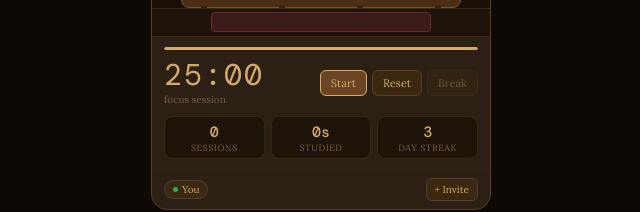
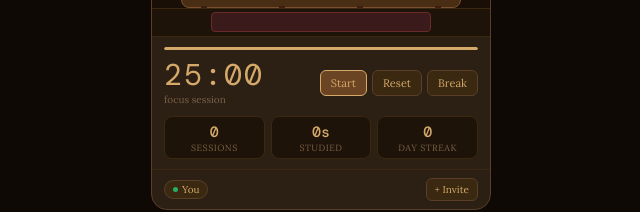
Before and after one commit to DirtOrMud/funzies, a React (Vite) app: page / in a window 1280 px wide. Shown: the part 414-626 px from the top of the page, without its empty margins (319-959 px from the left). Built offline with nearby package versions, Linux system fonts and the light colour scheme; no server answers; the database is empty.

Commit message:
fix break button again

```diff
--- a/src/components/TimerPanel.jsx
+++ b/src/components/TimerPanel.jsx
@@ -14,7 +14,7 @@ function fmtTotal(s) {
 
 export default function TimerPanel({
   seconds, running, onBreak, sessions, totalSecs,
-  statusMsg, progress, toggle, reset, startBreak,
+  statusMsg, progress, toggle, reset, startBreak, lifetimeStats,
 }) {
   return (
     <div className={styles.panel}>
@@ -44,21 +44,22 @@ export default function TimerPanel({
             {running ? 'Pause' : 'Start'}
           </button>
           <button className={styles.btn} onClick={reset}>Reset</button>
-          <button className={styles.btn} onClick={startBreak} disabled={!running && !onBreak}> {onBreak ? 'End break' : 'Break'}</button>
+          <button className={styles.btn} onClick={startBreak} > {onBreak ? 'End break' : 'Break'}
+</button>
         </div>
       </div>
 
       <div className={styles.statsRow}>
         <div className={styles.statCard}>
-          <div className={styles.statVal}>{sessions}</div>
+          <div className={styles.statVal}>{lifetimeStats?.sessions ?? sessions}</div>
           <div className={styles.statLbl}>sessions</div>
         </div>
         <div className={styles.statCard}>
-          <div className={styles.statVal}>{fmtTotal(totalSecs)}</div>
+          <div className={styles.statVal}>{fmtTotal(lifetimeStats?.totalSecs ?? totalSecs)}</div>
           <div className={styles.statLbl}>studied</div>
         </div>
         <div className={styles.statCard}>
-          <div className={styles.statVal}>3</div>
+          <div className={styles.statVal}>{lifetimeStats?.streak ?? 0}</div>
           <div className={styles.statLbl}>day streak</div>
         </div>
       </div>
```
